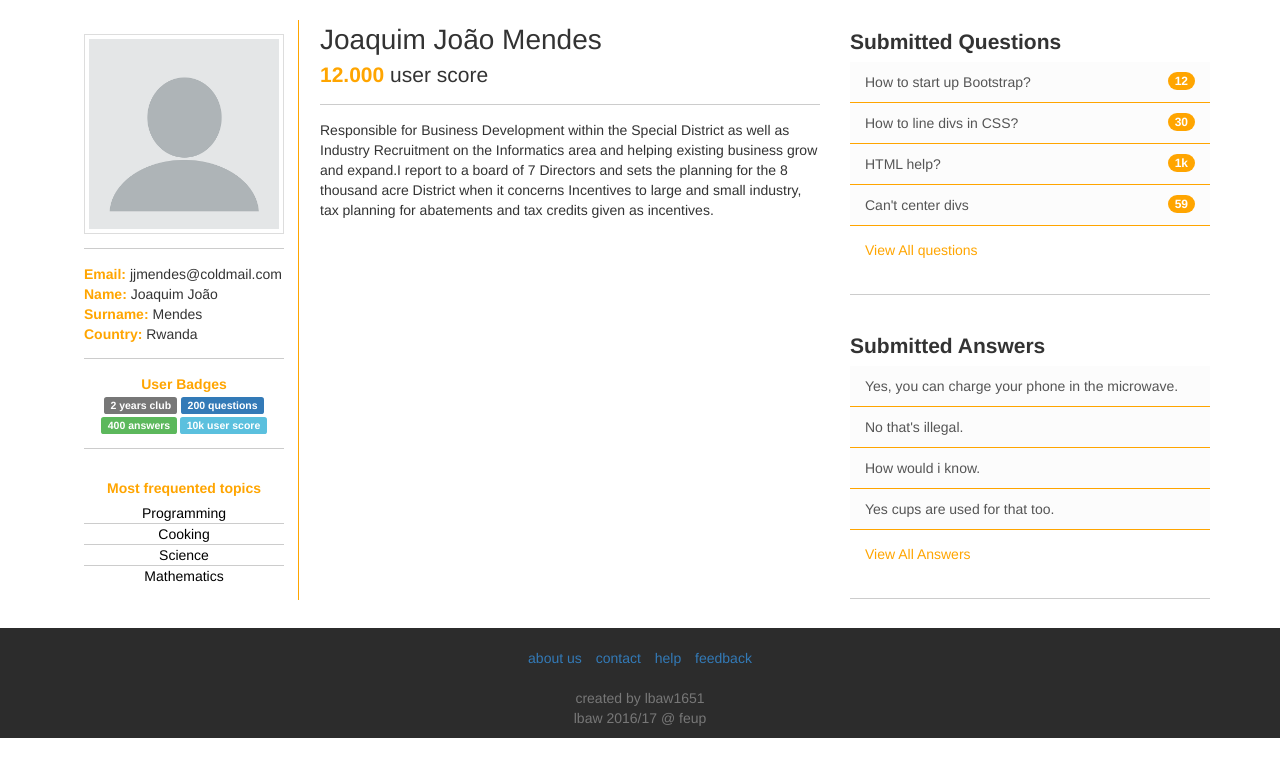
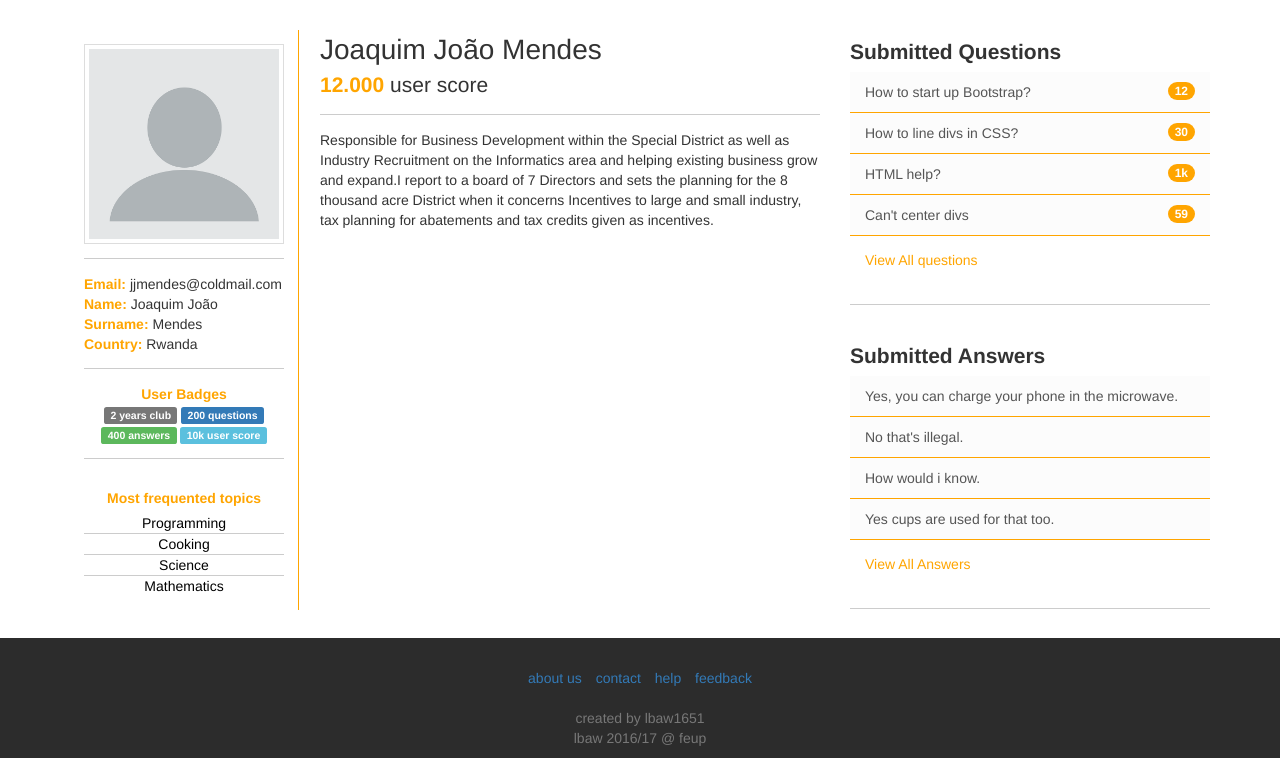
Before and after one commit to Katchau/LeBowie, a PHP site: page /profile.html in a window 1280 px wide. Shown: the part 41-800 px from the top of the page. Run offline with PHP 8.4, Linux system fonts and the light colour scheme.

Commit message:
padding lol

```diff
--- a/css/profile.css
+++ b/css/profile.css
@@ -15,6 +15,7 @@
 .profile-desc{
 
 }
+.container{padding-top:10px;}
 .profile-image-and-info{
 	float:left;
 	margin-right:1.5em;
```
